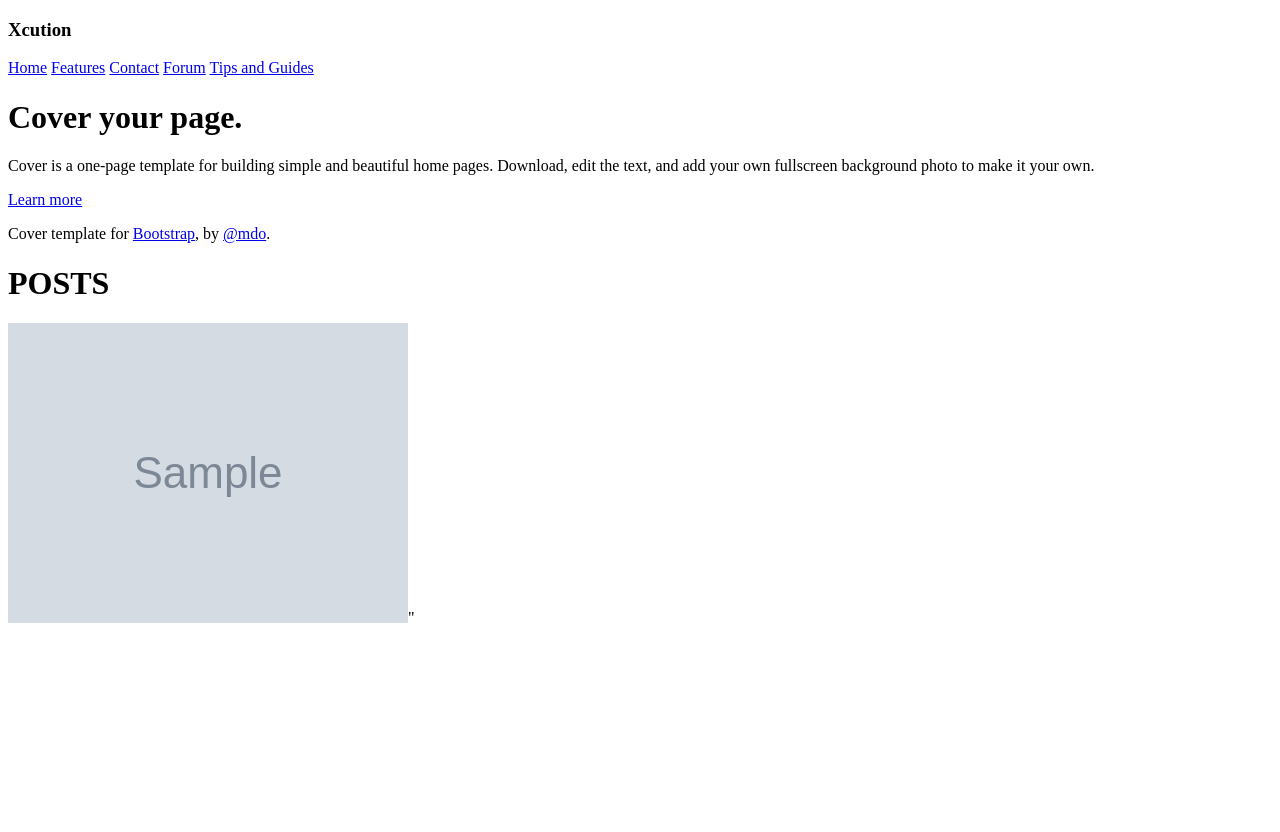
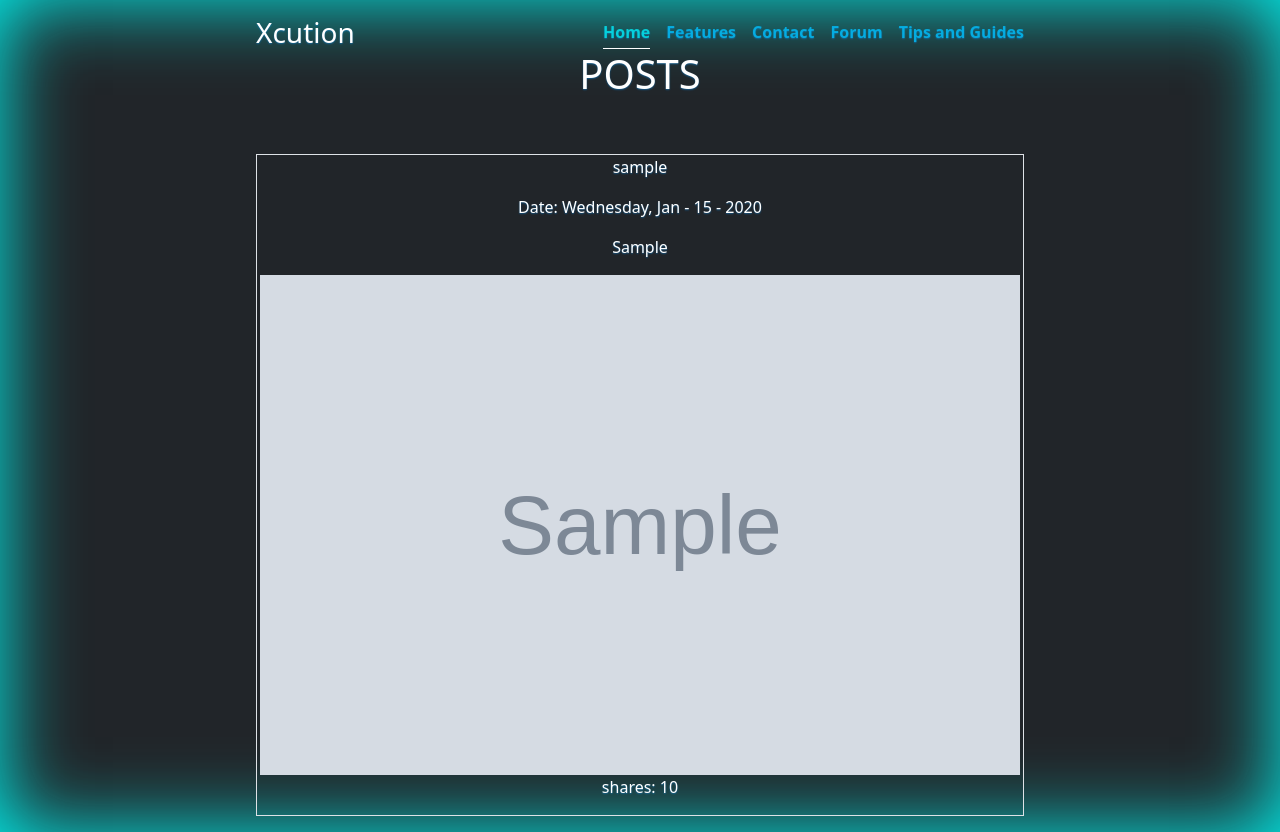
Before and after one commit to Gabidemi/Xcution, a Flask app: template Templates/post.html.jinja in a window 1280 px wide. Before the commit the page ends 623 px from the top, so only its background shows below. Run offline with Flask 3, Linux system fonts and the light colour scheme; the template is opened without the code that fills it: most values are stand-ins (such as "Sample title", 1, 10 or a date in 2020); grey boxes marked "Sample" are stand-in pictures.

Commit message:
Post stuff

```diff
--- a/Templates/post.html.jinja
+++ b/Templates/post.html.jinja
@@ -1,8 +1,62 @@
 <!doctype html>
 <html lang="en">
     <head>
+      <meta charset="utf-8">
+      <meta name="viewport" content="width=device-width, initial-scale=1">
+      <link href="cover.css" rel="stylesheet">
+      <link href="https://cdn.jsdelivr.net/npm/bootstrap@5.3.0-alpha1/dist/css/bootstrap.min.css" rel="stylesheet" integrity="sha384-GLhlTQ8iRABdZLl6O3oVMWSktQOp6b7In1Zl3/Jr59b6EGGoI1aFkw7cmDA6j6gD" crossorigin="anonymous">
+      <style>
+    /*
+ * Globals
+ */
 
 
+/* Custom default button */
+.btn-light,
+.btn-light:hover,
+.btn-light:focus {
+  color: #333;
+  text-shadow: none; /* Prevent inheritance from `body` */
+}
+
+
+/*
+ * Base structure
+ */
+
+body {
+  text-shadow: 0 .05rem .1rem rgba(7, 145, 243, 0.462);
+  box-shadow: inset 0 0 5rem rgba(1, 252, 248, 0.985);
+}
+
+.cover-container {
+  max-width: 50em;
+}
+
+
+/*
+ * Header
+ */
+
+.nav-masthead .nav-link {
+  color: rgba(1, 192, 250, 0.776);
+  border-bottom: .10rem solid transparent;
+}
+
+.nav-masthead .nav-link:hover,
+.nav-masthead .nav-link:focus {
+  border-bottom-color: rgb(0, 244, 220);
+}
+
+.nav-masthead .nav-link + .nav-link {
+  margin-left: 1rem;
+}
+
+.nav-masthead .active {
+  color: #02f6fabc;
+  border-bottom-color: #fff;
+}
+    </style>
 
 
     </head>
@@ -21,26 +75,15 @@
     </div>
   </header>
 
-  <main class="px-3">
-    <h1>Cover your page.</h1>
-    <p class="lead">Cover is a one-page template for building simple and beautiful home pages. Download, edit the text, and add your own fullscreen background photo to make it your own.</p>
-    <p class="lead">
-      <a href="#" class="btn btn-lg btn-light fw-bold border-white bg-white">Learn more</a>
-    </p>
-  </main>
-
-  <footer class="mt-auto text-white-50">
-    <p>Cover template for <a href="https://getbootstrap.com/" class="text-white">Bootstrap</a>, by <a href="https://twitter.com/mdo" class="text-white">@mdo</a>.</p>
-  </footer>
-</div>
-
-
     <script src="https://cdn.jsdelivr.net/npm/bootstrap@5.3.0-alpha1/dist/js/bootstrap.bundle.min.js" integrity="sha384-w76AqPfDkMBDXo30jS1Sgez6pr3x5MlQ1ZAGC+nuZB+EYdgRZgiwxhTBTkF7CXvN" crossorigin="anonymous"></script>
     <h1>POSTS</h1>
     {% for post in posts %}
-        <div>
-            <img src="{{post['post_image']}}">"
-
+        <div class="border mt-5">
+        <p>{{post['username']}}</p>
+        <p>Date: {{post['date'].strftime("%A, %b - %d - %Y")}}</p>
+        <p>{{post['post_feed']}}</p>
+            <img src="{{post['post_image']}}" height="500" width="760">
+            <p>shares: {{post['share_amount']}}</p>
         </div>
     {% endfor %}
 
--- a/main.py
+++ b/main.py
@@ -26,7 +26,7 @@ connection = pymysql.connect(
 def post():
     cursor=connection.cursor()
 
-    cursor.execute("SELECT * FROM `Posts` ORDER BY `date`")
+    cursor.execute("SELECT * FROM `Posts` JOIN `Users` ON `Posts`.`user_id` = `Users`.`id` ORDER BY `date` DESC;")
 
     results = cursor.fetchall()
 
```
